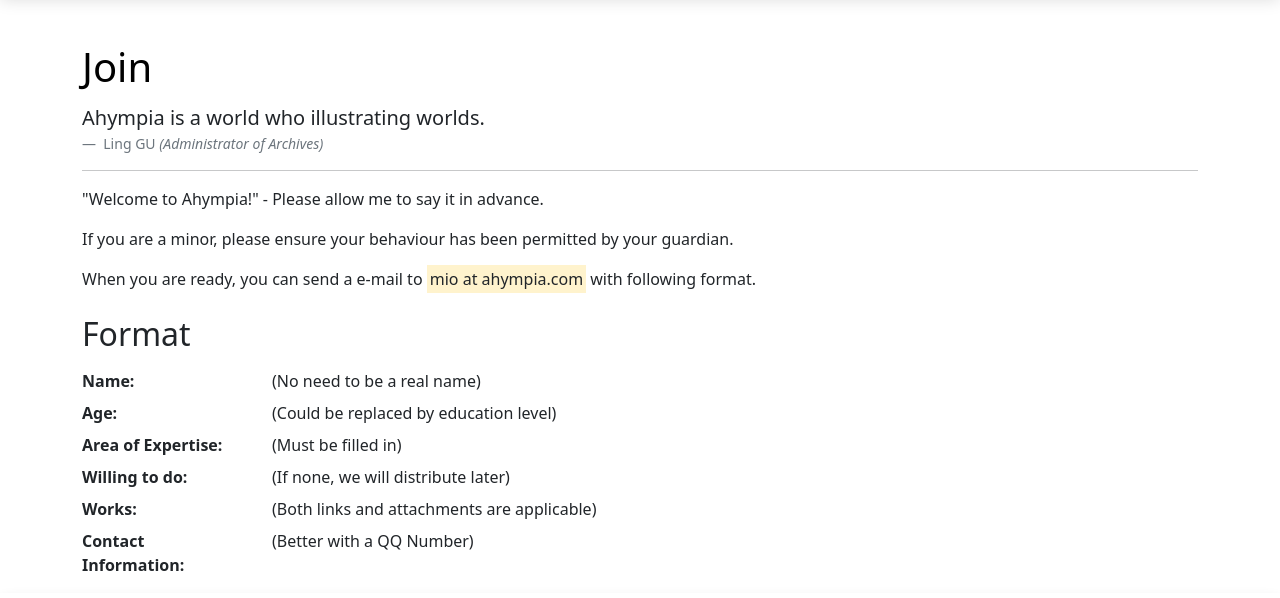
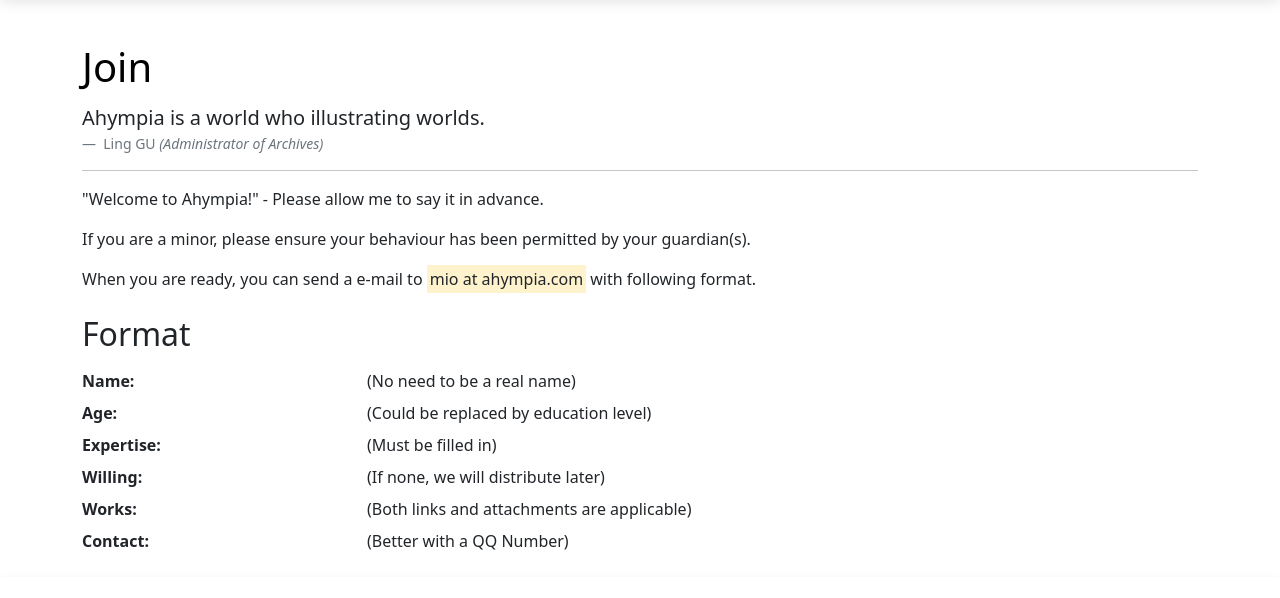
Before and after one commit to MioAkitsuki/ahympia, a plain HTML site: page join/index.html in a window 1280 px wide. Shown: the part 67-665 px from the top of the page. Drawn offline with nearby package versions, Linux system fonts and the light colour scheme.

Commit message:
Update information

```diff
--- a/join/index.html
+++ b/join/index.html
@@ -69,22 +69,22 @@
           <hr />
           <div class="doc">
             <p>"Welcome to Ahympia!" - Please allow me to say it in advance.</p>
-            <p>If you are a minor, please ensure your behaviour has been permitted by your guardian.</p>
+            <p>If you are a minor, please ensure your behaviour has been permitted by your guardian(s).</p>
             <p>When you are ready, you can send a e-mail to <mark>mio at ahympia.com</mark> with following format.</p>
             <h2 class="py-2">Format</h2>
             <dl class="row">
-              <dt class="col-2">Name:</dt>
-              <dd class="col-10">(No need to be a real name)</dd>
-              <dt class="col-2">Age:</dt>
-              <dd class="col-10">(Could be replaced by education level)</dd>
-              <dt class="col-2">Area of Expertise:</dt>
-              <dd class="col-10">(Must be filled in)</dd>
-              <dt class="col-2">Willing to do:</dt>
-              <dd class="col-10">(If none, we will distribute later)</dd>
-              <dt class="col-2">Works:</dt>
-              <dd class="col-10">(Both links and attachments are applicable)</dd>
-              <dt class="col-2">Contact Information:</dt>
-              <dd class="col-10">(Better with a QQ Number)</dd>
+              <dt class="col-3">Name:</dt>
+              <dd class="col-9">(No need to be a real name)</dd>
+              <dt class="col-3">Age:</dt>
+              <dd class="col-9">(Could be replaced by education level)</dd>
+              <dt class="col-3">Expertise:</dt>
+              <dd class="col-9">(Must be filled in)</dd>
+              <dt class="col-3">Willing:</dt>
+              <dd class="col-9">(If none, we will distribute later)</dd>
+              <dt class="col-3">Works:</dt>
+              <dd class="col-9">(Both links and attachments are applicable)</dd>
+              <dt class="col-3">Contact:</dt>
+              <dd class="col-9">(Better with a QQ Number)</dd>
             </dl>
           </div>
         </div>
```
Also changed, not shown: index.html (+1 -1 lines).
